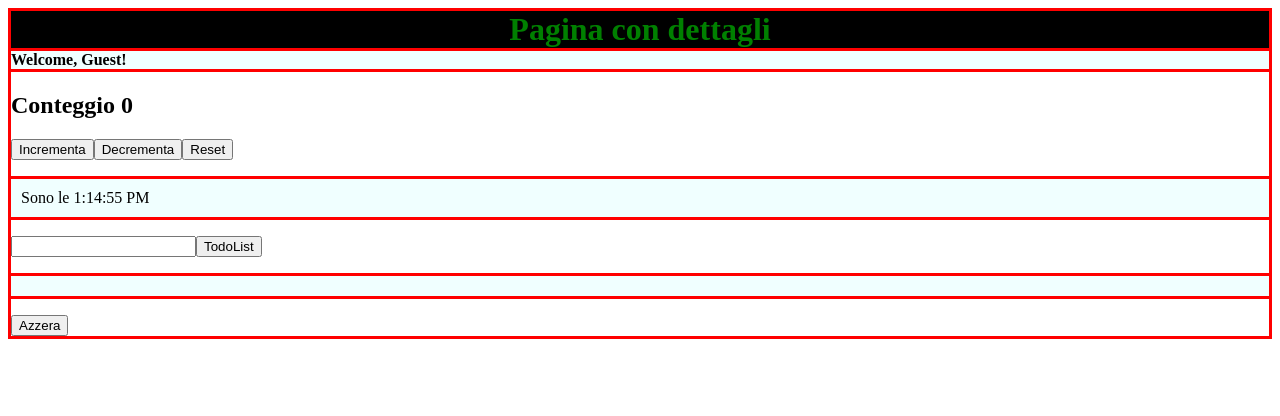
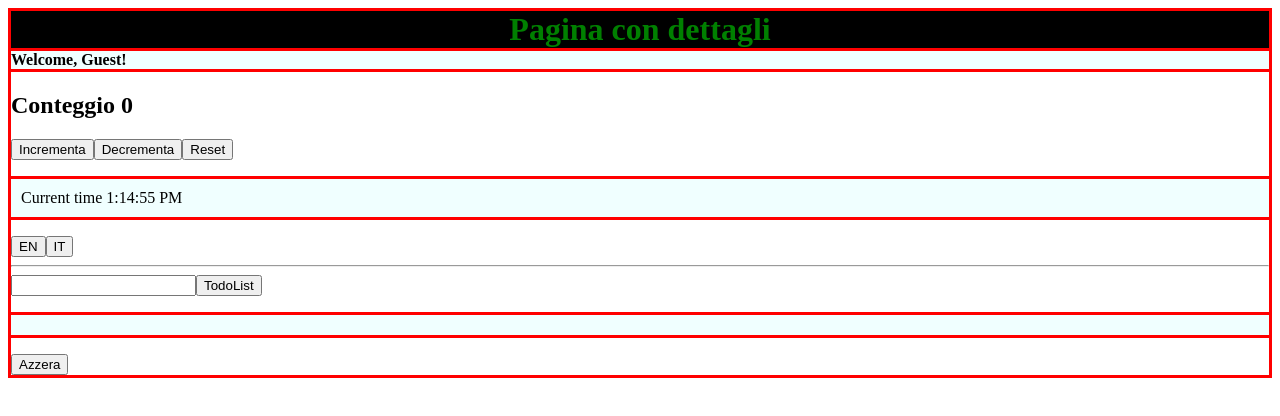
Before and after one commit to St3fan097/react_es, a React (Vite) app in the folder react-es_1/: page / in a window 1280 px wide. Shown: the top 416 px of the page. Built offline with nearby package versions, Linux system fonts and the light colour scheme.

Commit message:
exercise-37

```diff
--- /dev/null
+++ b/react-es_1/src/LanguageContext.jsx
@@ -0,0 +1,2 @@
+import { createContext } from "react";
+export const LanguageContext = createContext("en")
--- a/react-es_1/src/app.jsx
+++ b/react-es_1/src/app.jsx
@@ -1,5 +1,7 @@
 
+import { useState } from "react";
 import { Container } from "./Container";
+import { LanguageContext } from "./LanguageContext";
 import { TodoList } from "./TodoList";
 import { Clock } from "./clock";
 import { Counter } from "./counter";
@@ -10,12 +12,24 @@ import { Welcome } from "./welcome";
 
 export function App() {
 
+
+    const [language, setLanguage] = useState("en")
+
+    function switchLanguage(language) {
+        setLanguage(language)
+    }
+
     return (
-        <Container title={<h1 style={{margin: 0}}>Pagina con dettagli</h1>}>
-            <Welcome/>
+        <Container title={<h1 style={{ margin: 0 }}>Pagina con dettagli</h1>}>
+            <Welcome />
             <Counter valoreIniziale={0} incremento={1} />
-            <Clock />
-           <TodoList/>
+            <LanguageContext.Provider value={language}>
+                <Clock />
+                <button onClick={() => { switchLanguage("en") }}>EN</button>
+                <button onClick={() => { switchLanguage("it") }}>IT</button>
+                <hr />
+            </LanguageContext.Provider>
+            <TodoList />
         </Container>
     )
 }
--- a/react-es_1/src/clock.jsx
+++ b/react-es_1/src/clock.jsx
@@ -1,4 +1,5 @@
-import { useEffect, useState } from "react";
+import { useContext, useEffect, useState } from "react";
+import { LanguageContext } from "./LanguageContext";
 
 export function Clock() {
     const [date, setDate] = useState(new Date())
@@ -10,7 +11,9 @@ export function Clock() {
         }, 1000)
     }, []);
 
+const language = useContext(LanguageContext)
+
     return (
-        <p className="clock">Sono le {date.toLocaleTimeString()}</p>
+        <p className="clock">{language === "en" ? "Current time" : "Orario corrente"} {date.toLocaleTimeString()}</p>
     )
 }
```
